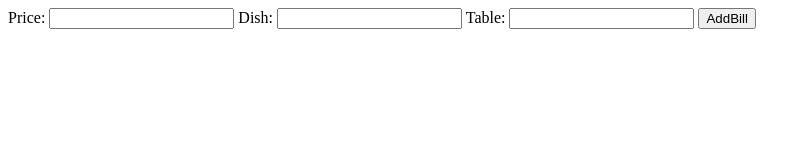
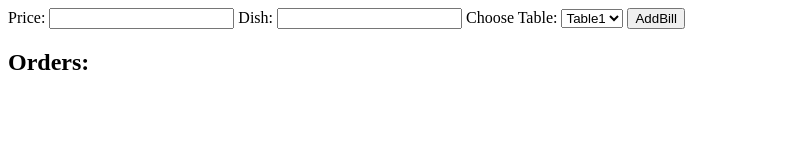
Before and after one commit to ranasingh99/restaurentApp, a plain HTML site: page index.html in a window 1280 px wide. Shown: the whole page, without its empty margins (0-811 px from the left). Drawn offline with nearby package versions, Linux system fonts and the light colour scheme.

Commit message:
updated code

```diff
--- a/index.html
+++ b/index.html
@@ -11,11 +11,17 @@
         <input type="text" id="priceamt" name="price">
         <label for="ndish">Dish:</label>
         <input type="text" id="ndish" name="dish">
-        <label for="otable">Table:</label>
-        <input type="text" id="otable" name="table">
-        <!-- <button type="button" id="btn1">AddBill</button> -->
+        <!-- <label for="otable">Table:</label>
+        <input type="text" id="otable" name="table"> -->
+               <label for="otable">Choose Table:</label>
+        <select id="otable" name="ordertable">
+            <option value="Table1">Table1</option>
+            <option value="Table2">Table2</option>
+            <option value="Table3">Table3</option>
+        </select>
         <input type="submit" value="AddBill">
     </form>
+    <h2>Orders:</h2>
     <ul id="listofOrder">
 
     </ul>
--- a/index.js
+++ b/index.js
@@ -1,9 +1,10 @@
-//document.getElementById('btn1').addEventListener("click", function(event) {
+
     function getorderdetail(event){
+
     event.preventDefault();
     let price = event.target.price.value;
     let dish = event.target.dish.value;
-    let table = event.target.table.value;
+    let table = event.target.ordertable.value;
    let obj =
    {
     price,
@@ -13,13 +14,14 @@
   axios.post('https://crudcrud.com/api/01ac4360412d4fb88ccead439e819fa7/orderData',obj)
   .then((res)=>{
     showonscreen(res.data)
+
   })
   .catch((error)=>{
     document.body.innerHTML = document.body.innerHTML + "<h4>somtheing went wrong</h4>";
     console.log(error)
   })
   window.addEventListener('DOMContentLoaded',()=>{
-    axios.get('https://crudcrud.com/api/01ac4360412d4fb88ccead439e819fa7/orderData')
+  axios.get('https://crudcrud.com/api/01ac4360412d4fb88ccead439e819fa7/orderData')
   .then((res)=>{
     console.log(res)
     for(var i =0;i<res.data.length;i++){
@@ -32,14 +34,19 @@
   })
 
   })
+
 }
 
+
   function showonscreen(obj){
+
     let parentElement = document.getElementById('listofOrder')
     let childElement = document.createElement('li')
     childElement.textContent = obj.price+" "+obj.dish+" "+obj.table;
 
     //deletebutton
+
+
     let deleteButton = document.createElement('input');
     deleteButton.type = 'button';
     deleteButton.value = 'Delete';
@@ -47,7 +54,7 @@
 
     deleteButton.onclick = ()=>{
 
-     parentElement.removeChild(childElement);
+    //parentElement.removeChild(childElement);
      axios.delete(`https://crudcrud.com/api/01ac4360412d4fb88ccead439e819fa7/orderData/${obj._id}`)
      .then((res)=>{
        console.log(res);
@@ -55,8 +62,11 @@
      .catch((error)=>{
        console.log(error)
      })
+     parentElement.removeChild(childElement);
 
-      // add edit button
+    }
+    //  add edit button
+
  let editButton = document.createElement('input');
  editButton.type = 'button';
  editButton.value = 'Edit';
@@ -75,5 +85,6 @@
      childElement.appendChild(deleteButton)
      childElement.appendChild(editButton)
      parentElement.appendChild(childElement);
-   }
+
+
 }
```
